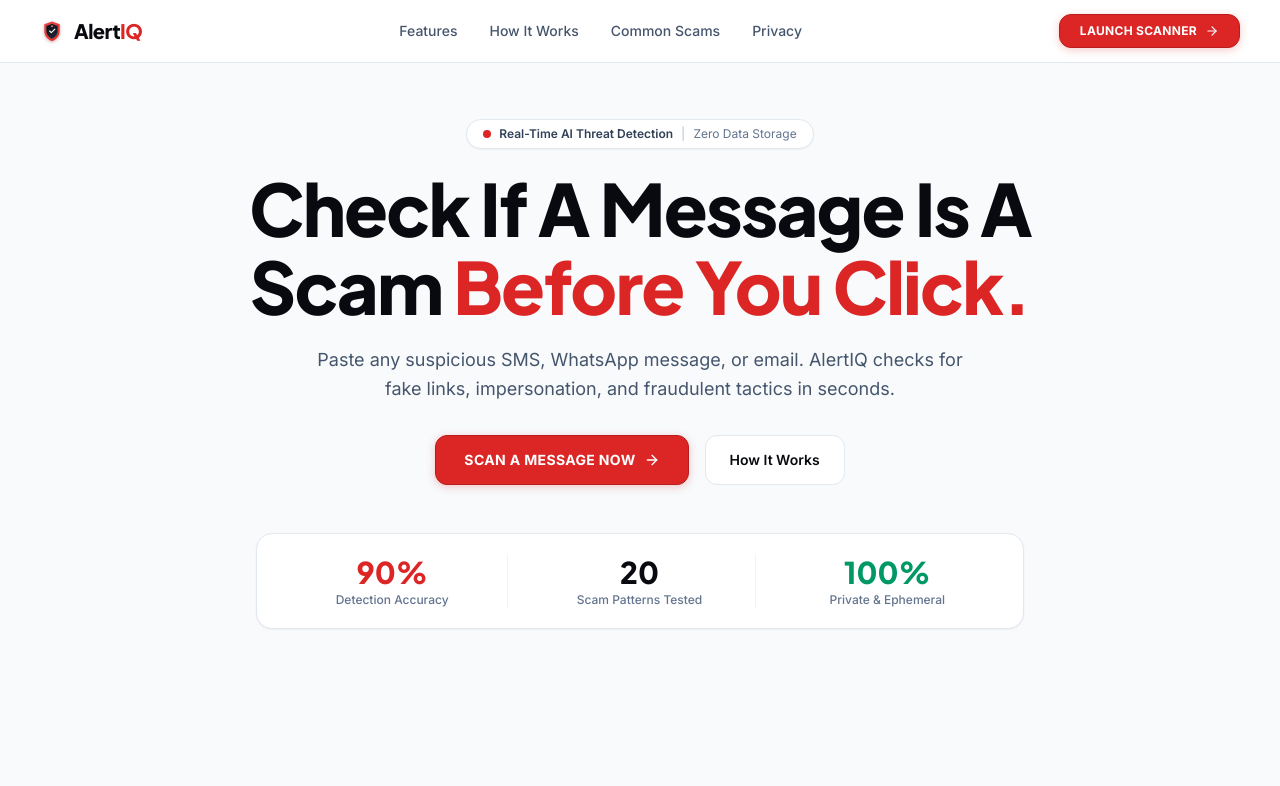
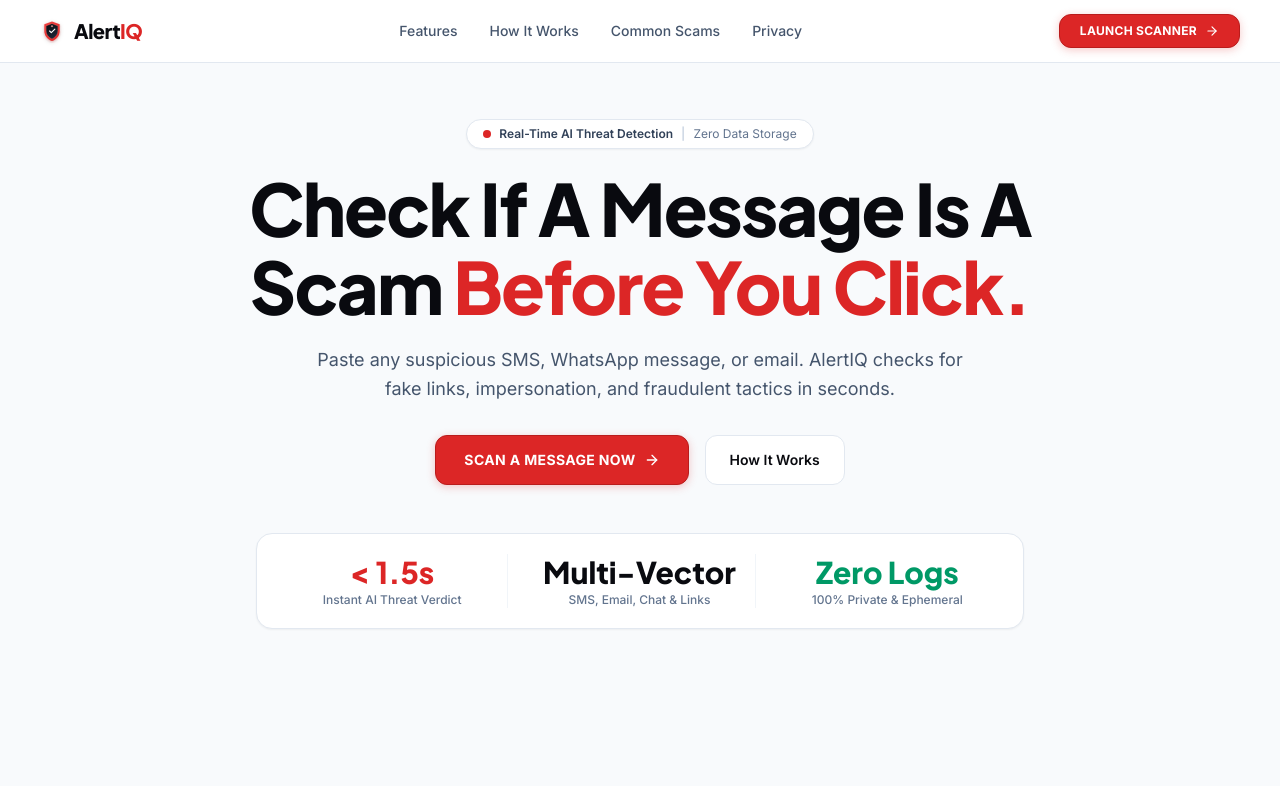
Before and after one commit to Abhi666-max/AlertIQ, a Next.js app: page / in a window 1280 px wide. Shown: the top 786 px of the page. Built offline with nearby package versions, Linux system fonts and the light colour scheme.

Commit message:
feat(landing): replace test metrics banner with clear enterprise product pillars

```diff
--- a/src/app/page.tsx
+++ b/src/app/page.tsx
@@ -119,31 +119,31 @@
               </a>
             </div>
 
-            {/* 3 Metric Cards */}
+            {/* 3 Value Pillars */}
             <div className="mt-12 mx-auto max-w-3xl rounded-2xl border border-slate-200 bg-white p-5 shadow-xs">
               <div className="grid grid-cols-3 gap-4 divide-x divide-slate-100 text-center">
                 <div>
                   <div className="font-display text-2xl sm:text-3xl font-extrabold text-[#DC2626]">
-                    {metrics ? `${metrics.accuracy}%` : '98%'}
+                    &lt; 1.5s
                   </div>
                   <div className="text-xs text-slate-500 mt-0.5 font-medium">
-                    Detection Accuracy
+                    Instant AI Threat Verdict
                   </div>
                 </div>
                 <div>
                   <div className="font-display text-2xl sm:text-3xl font-extrabold text-[#090A0F]">
-                    {metrics ? metrics.totalSamples : '48'}
+                    Multi-Vector
                   </div>
                   <div className="text-xs text-slate-500 mt-0.5 font-medium">
-                    Scam Patterns Tested
+                    SMS, Email, Chat & Links
                   </div>
                 </div>
                 <div>
                   <div className="font-display text-2xl sm:text-3xl font-extrabold text-emerald-600">
-                    100%
+                    Zero Logs
                   </div>
                   <div className="text-xs text-slate-500 mt-0.5 font-medium">
-                    Private & Ephemeral
+                    100% Private & Ephemeral
                   </div>
                 </div>
               </div>
```
